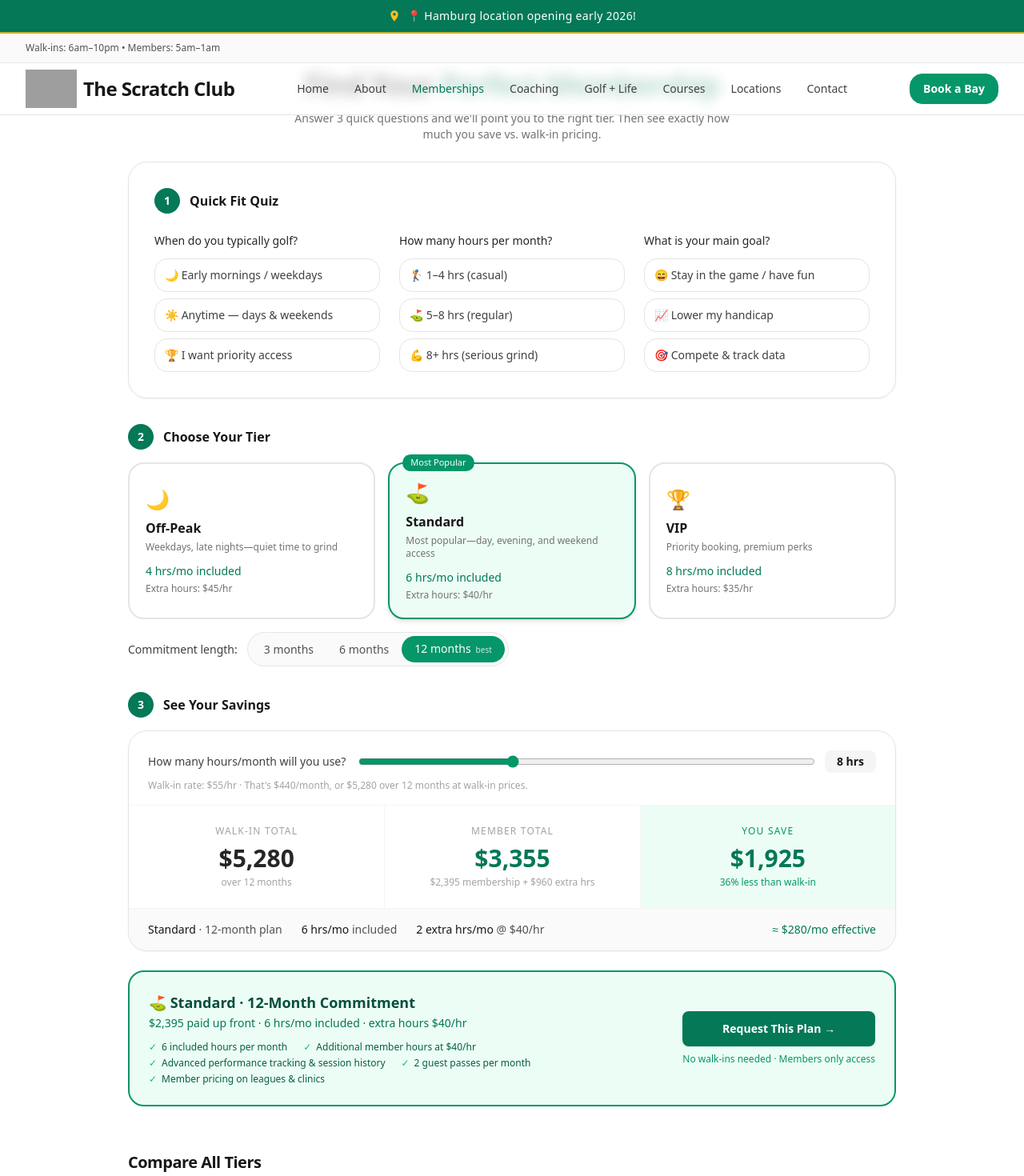
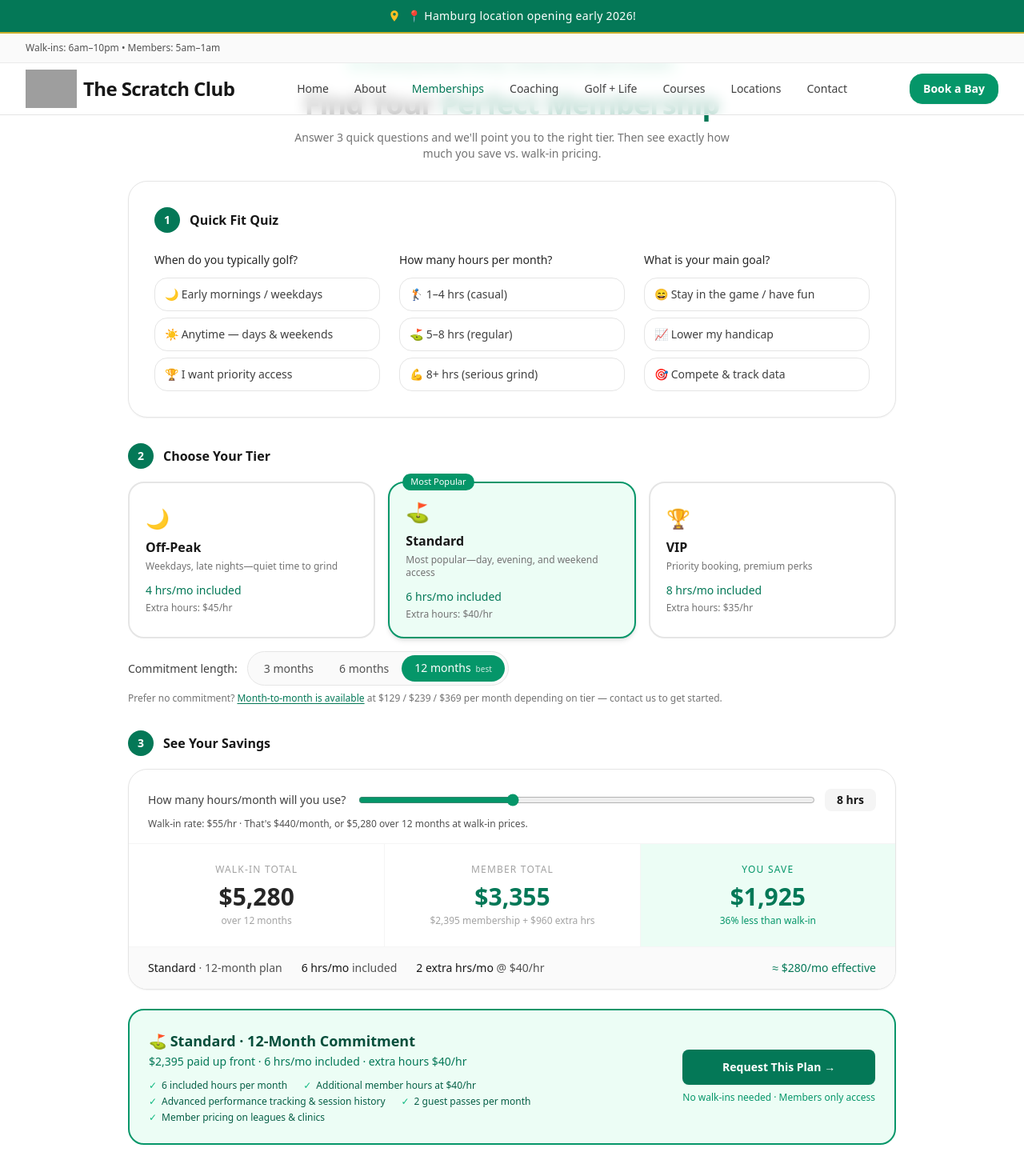
Before and after one commit to piersonshawn99/thescratchclub, a Next.js app: page /memberships in a window 1280 px wide. Shown: the top 1470 px of the page at 80% size. Built offline with nearby package versions, Linux system fonts and the light colour scheme; grey boxes are pictures that could not be loaded.

Commit message:
Fixed the header file and announcement bar pushing it down.

```diff
--- a/components/Header.tsx
+++ b/components/Header.tsx
@@ -48,6 +48,7 @@ function MenuIcon(props: React.SVGProps<SVGSVGElement>) {
 function cx(...classes: (string | false | undefined)[]) {
   return classes.filter(Boolean).join(" ");
 }
+
 const SOCIAL: {
   label: string;
   href: string;
@@ -59,6 +60,21 @@ export default function Header() {
   const [open, setOpen] = useState(false);
   const menuRef = useRef<HTMLDivElement>(null);
   const menuButtonRef = useRef<HTMLButtonElement | null>(null);
+  const headerRef = useRef<HTMLDivElement>(null);
+
+  useEffect(() => {
+    function updateSpacer() {
+      const spacer = document.getElementById("header-spacer");
+      if (headerRef.current && spacer) {
+        spacer.style.height = headerRef.current.clientHeight + "px";
+      }
+    }
+    updateSpacer();
+    setTimeout(updateSpacer, 50);
+    setTimeout(updateSpacer, 200);
+    window.addEventListener("resize", updateSpacer);
+    return () => window.removeEventListener("resize", updateSpacer);
+  }, []);
 
   useEffect(() => {
     setOpen(false);
@@ -97,7 +113,7 @@ export default function Header() {
 
   return (
     <>
-      <div className="fixed top-0 left-0 right-0 z-[100]">
+      <div ref={headerRef} className="fixed top-0 left-0 right-0 z-[100]">
         <AnnouncementBar />
 
         <header className="w-full border-b border-neutral-200 bg-white/90 backdrop-blur supports-[backdrop-filter]:bg-white/70">
@@ -238,7 +254,7 @@ export default function Header() {
         </header>
       </div>
 
-    <div className="h-[72px] md:h-[133px]" />
+      <div id="header-spacer" className="h-[112px] md:h-[173px]" />
     </>
   );
 }
--- a/components/memberships/MembershipsClient.tsx
+++ b/components/memberships/MembershipsClient.tsx
@@ -221,7 +221,7 @@ export default function MembershipsClient() {
       <div className="mx-auto max-w-5xl px-4 sm:px-6 lg:px-8">
 
         {/* Hero */}
-        <section className="pt-10 pb-6 text-center">
+        <section className="pt-16 pb-6 text-center">
           <div className="inline-flex items-center gap-2 rounded-full border border-emerald-200/60 bg-emerald-50 px-3 py-1 text-sm text-emerald-700">
             <span className="h-2 w-2 rounded-full bg-emerald-500 animate-pulse" />
             Founding Member Pricing · Limited launch spots available
@@ -378,6 +378,17 @@ export default function MembershipsClient() {
               ))}
             </div>
           </div>
+
+          <p className="mt-2 text-xs text-neutral-500">
+            Prefer no commitment?{" "}
+            <Link
+              href="/contact?interest=membership&plan=month-to-month"
+              className="text-emerald-700 underline underline-offset-2 hover:text-emerald-800"
+            >
+              Month-to-month is available
+            </Link>{" "}
+            at $129 / $239 / $369 per month depending on tier — contact us to get started.
+          </p>
         </section>
 
         {/* Step 3: Savings Spotlight */}
@@ -412,7 +423,7 @@ export default function MembershipsClient() {
                   </span>
                 </div>
               </div>
-              <p className="mt-2 text-xs text-neutral-400">
+              <p className="mt-2 text-xs text-neutral-600">
                 Walk-in rate: {formatCurrency(WALK_IN_RATE)}/hr · That&apos;s{" "}
                 {formatCurrency(hoursPerMonth * WALK_IN_RATE)}/month, or{" "}
                 {formatCurrency(walkInTotal)} over {selectedMonths} months at walk-in prices.
```
Lines whose indentation alone changed are shown as unchanged.
